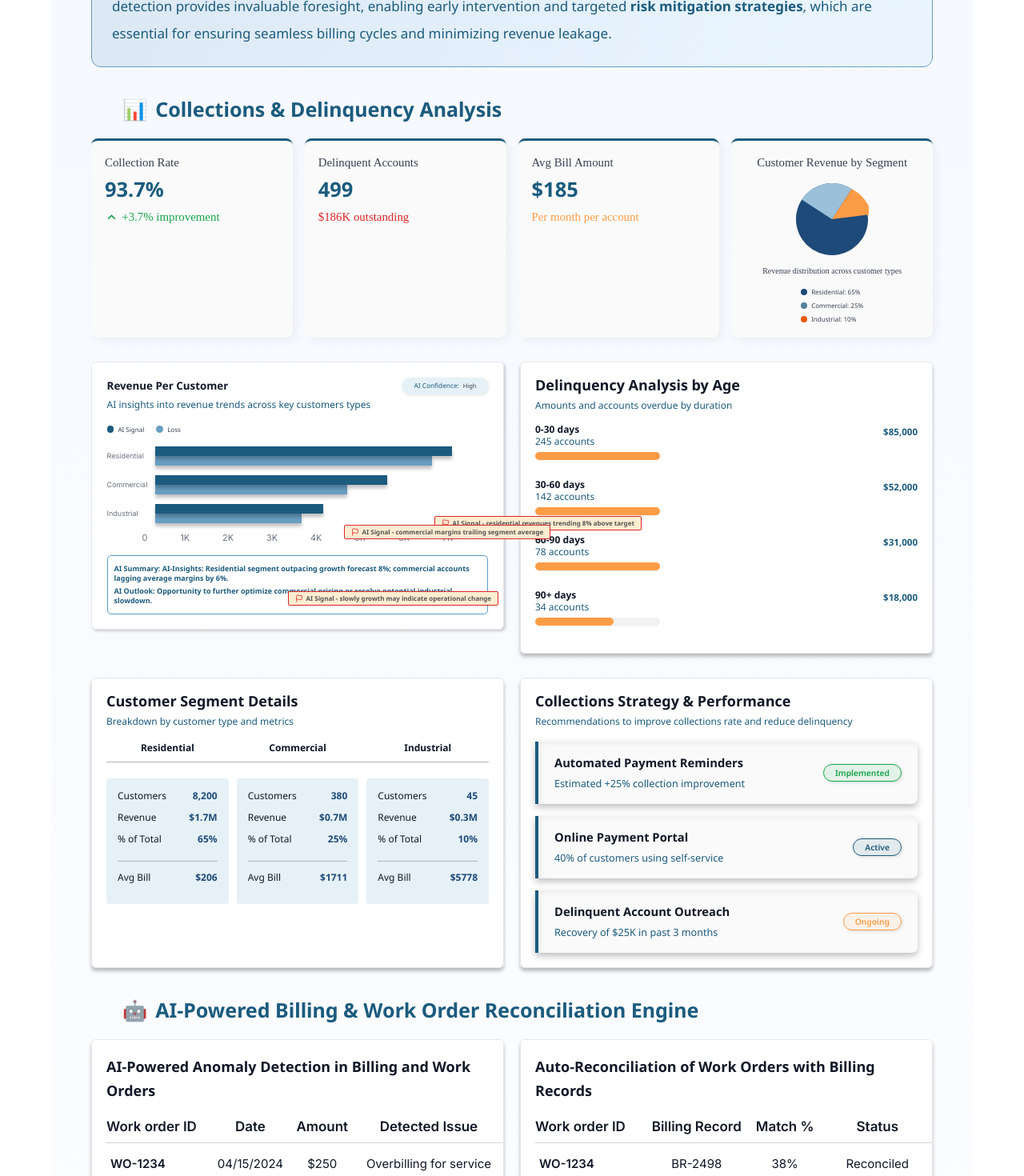
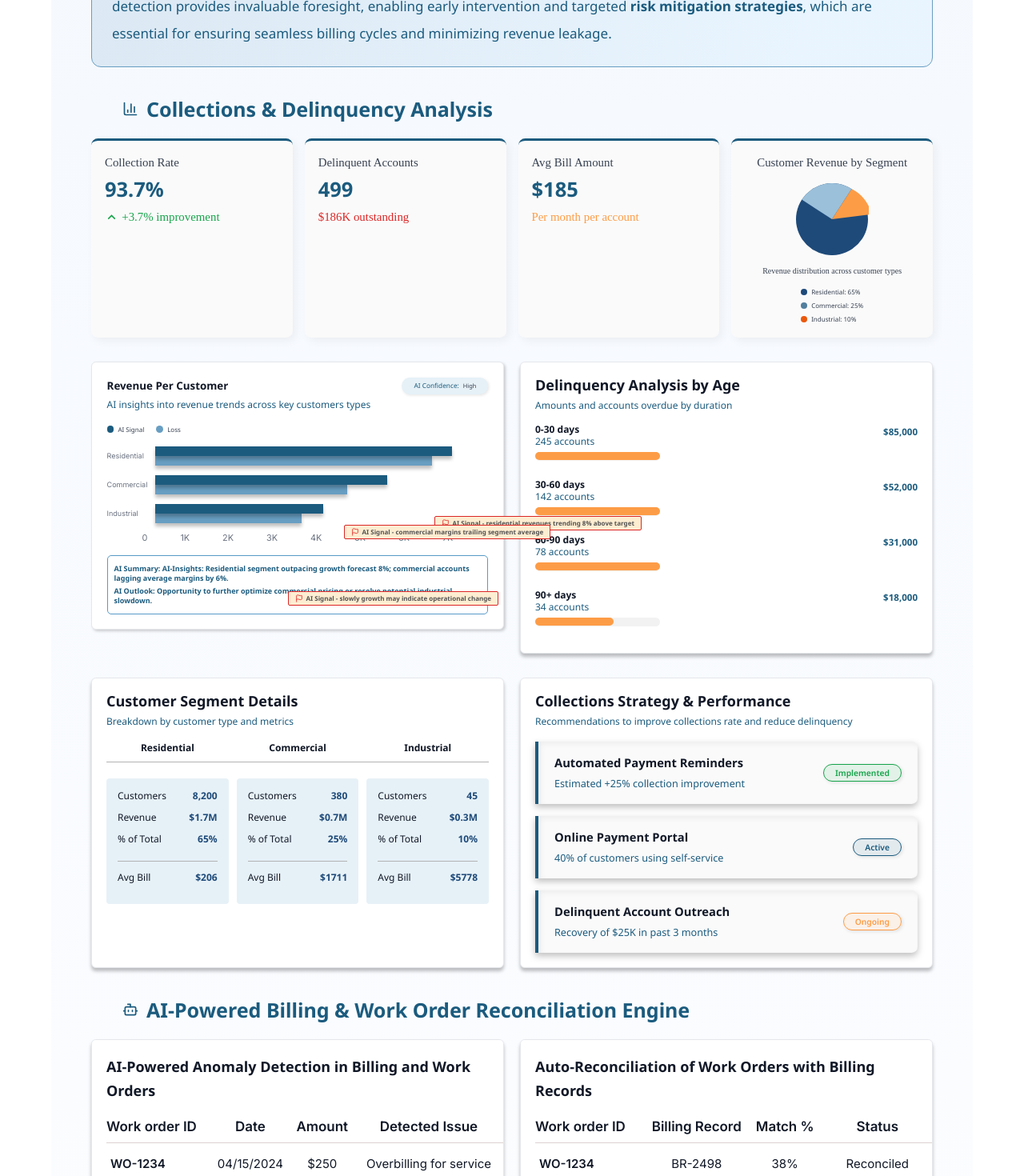
Before and after one commit to zeeshan-asc/water-utility-frotnend, a React (Vite) app: page /billing-insights in a window 1280 px wide. Shown: the part 420-1890 px from the top of the page at 80% size. Built offline with nearby package versions, Linux system fonts and the light colour scheme; a web font is replaced by a local one.

Commit message:
Billing icons

```diff
--- a/src/BillingInsights.css
+++ b/src/BillingInsights.css
@@ -163,7 +163,9 @@
 }
 
 .bi-title-icon {
-    font-size: 25px;
+    display: flex;
+    align-items: center;
+    color: #1B5B7E;
 }
 
 /* KPI Row */
--- a/src/BillingInsights.jsx
+++ b/src/BillingInsights.jsx
@@ -1,5 +1,5 @@
 import React from 'react';
-import { Search, TrendingUp, AlertCircle, AlertTriangle, CheckCircle, Flag, FileText, DollarSign, Target } from 'lucide-react';
+import { Search, TrendingUp, AlertCircle, AlertTriangle, CheckCircle, Flag, FileText, DollarSign, Target, BarChart3, Bot } from 'lucide-react';
 import PageNavigation from './PageNavigation';
 import './BillingInsights.css';
 
@@ -95,7 +95,7 @@ const BillingInsights = () => {
 
             {/* Collections & Delinquency Analysis */}
             <h2 className="bi-section-title">
-                <span className="bi-title-icon">📊</span>
+                <span className="bi-title-icon"><BarChart3 size={20} /></span>
                 Collections & Delinquency Analysis
             </h2>
 
@@ -289,7 +289,7 @@ const BillingInsights = () => {
 
             {/* AI-Powered Billing & Work Order Reconciliation Engine */}
             <h2 className="bi-section-title">
-                <span className="bi-title-icon">🤖</span>
+                <span className="bi-title-icon"><Bot size={20} /></span>
                 AI-Powered Billing & Work Order Reconciliation Engine
             </h2>
 
```
